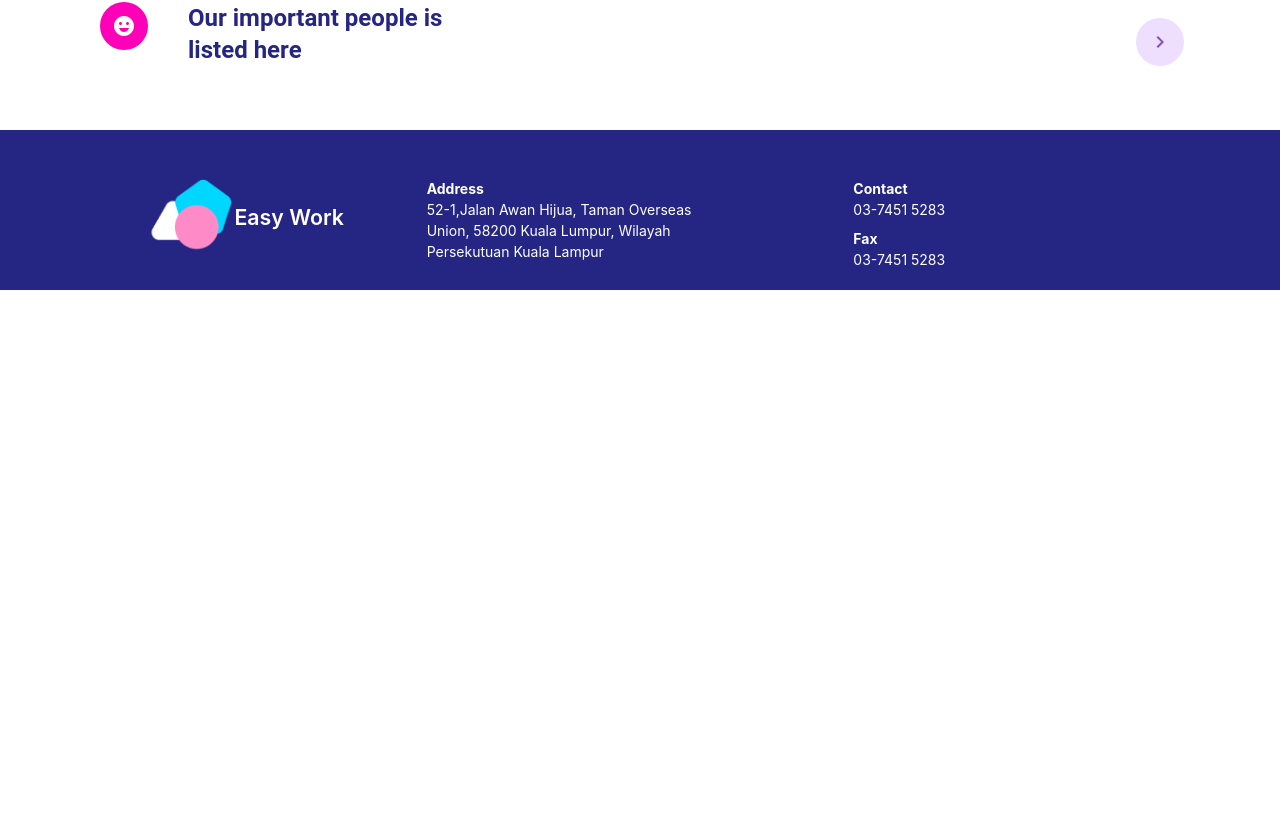
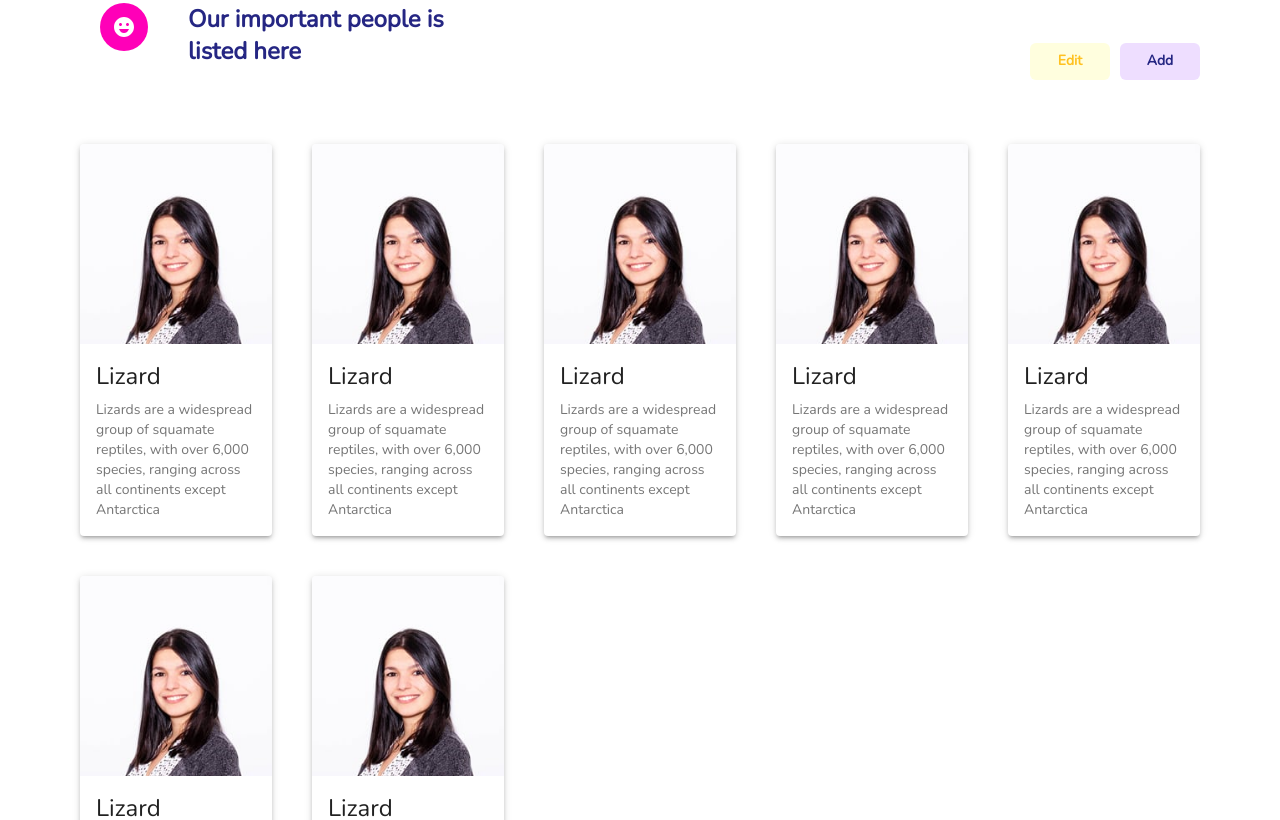
Before and after one commit to Hashamjavedofficial/finology-asses, a React (Create React App) app: page / in a window 1280 px wide. Shown: the part 2080-2900 px from the top of the page. Before the commit the page ends 2370 px from the top, so only its background shows below. Built offline with nearby package versions, Linux system fonts and the light colour scheme.

Commit message:
card layout created for people

```diff
--- a/public/index.html
+++ b/public/index.html
@@ -15,6 +15,8 @@
       user's mobile device or desktop. See https://developers.google.com/web/fundamentals/web-app-manifest/
     -->
     <link rel="manifest" href="%PUBLIC_URL%/manifest.json" />
+    <link rel="preconnect" href="https://fonts.gstatic.com">
+    <link href="https://fonts.googleapis.com/css2?family=Nunito:wght@300&display=swap" rel="stylesheet">
     <!--
       Notice the use of %PUBLIC_URL% in the tags above.
       It will be replaced with the URL of the `public` folder during the build.
--- a/src/components/People.jsx
+++ b/src/components/People.jsx
@@ -1,14 +1,16 @@
 import React from "react";
-import { IconButton, Typography } from "@material-ui/core";
+import { IconButton, Typography, Button } from "@material-ui/core";
 import EmojiEmotionsIcon from "@material-ui/icons/EmojiEmotions";
-import ChevronRightIcon from "@material-ui/icons/ChevronRight";
 
-import usePeopleStyles from "../styles/People";
+import PeopleCard from "./PeopleCard";
+
+import { usePeopleStyles } from "../styles/People";
+import clsx from "clsx";
 
 const People = (props) => {
   const classes = usePeopleStyles();
   return (
-    <div className="md:pl-20 sm:pl-6 my-10 lg:mt-40 md:mt-32 sm:mt-32">
+    <div className="md:px-20 sm:px-6 my-10 lg:mt-40 md:mt-32 sm:mt-32">
       <div className="grid lg:grid-cols-3 md:grid-cols-2 sm:grid-cols-1 lg:mb-16 sm:mb-6">
         <div className="pl-5 flex justify-between">
           <div>
@@ -29,12 +31,39 @@ const People = (props) => {
           </div>
         </div>
         <div></div>
-        <div className="flex justify-end md:col-span-2 lg:col-span-1 lg:pr-24 sm:pr-8 items-end">
+        <div className="flex justify-end md:col-span-2 lg:col-span-1 sm:mt-10 items-end">
           <div>
-            <IconButton className={classes.SliderButton}>
-              <ChevronRightIcon />
-            </IconButton>
+            <Button className={clsx(classes.EditButton, classes.ButtonExtra)}>
+              Edit
+            </Button>
+            <Button className={clsx(classes.AddButton, classes.ButtonExtra)}>
+              Add
+            </Button>
           </div>
+        </div>
+      </div>
+
+      <div className="grid gap-10 lg:grid-cols-5 md:grid-cols-3 sm:grid-cols-2">
+        <div>
+          <PeopleCard />
+        </div>
+        <div>
+          <PeopleCard />
+        </div>
+        <div>
+          <PeopleCard />
+        </div>
+        <div>
+          <PeopleCard />
+        </div>
+        <div>
+          <PeopleCard />
+        </div>
+        <div>
+          <PeopleCard />
+        </div>
+        <div>
+          <PeopleCard />
         </div>
       </div>
     </div>
--- /dev/null
+++ b/src/components/PeopleCard.jsx
@@ -0,0 +1,34 @@
+import React from "react";
+import {
+  Card,
+  CardActionArea,
+  CardContent,
+  CardMedia,
+  Typography,
+} from "@material-ui/core";
+
+import { usePeopleCardStyles } from "../styles/People";
+
+import ImageTest from "../assets/4-people/tania-ferreira.jpg";
+
+const PeopleCard = (props) => {
+  const classes = usePeopleCardStyles();
+  return (
+    <Card elevation={3}>
+      <CardActionArea>
+        <CardMedia image={ImageTest} className={classes.CardImage} />
+        <CardContent>
+          <Typography gutterBottom variant="h5" component="h2">
+            Lizard
+          </Typography>
+          <Typography variant="body2" color="textSecondary" component="p">
+            Lizards are a widespread group of squamate reptiles, with over 6,000
+            species, ranging across all continents except Antarctica
+          </Typography>
+        </CardContent>
+      </CardActionArea>
+    </Card>
+  );
+};
+
+export default PeopleCard;
--- a/src/index.css
+++ b/src/index.css
@@ -14,9 +14,7 @@ html{
 
 body {
   margin: 0;
-  font-family: -apple-system, BlinkMacSystemFont, 'Segoe UI', 'Roboto', 'Oxygen',
-    'Ubuntu', 'Cantarell', 'Fira Sans', 'Droid Sans', 'Helvetica Neue',
-    sans-serif;
+  font-family: 'Nunito', sans-serif;
   -webkit-font-smoothing: antialiased;
   -moz-osx-font-smoothing: grayscale;
   overflow-x: hidden !important;
--- a/src/styles/People.js
+++ b/src/styles/People.js
@@ -1,6 +1,6 @@
 import { makeStyles } from "@material-ui/core";
 
-const usePeopleStyles = makeStyles((theme) => ({
+export const usePeopleStyles = makeStyles((theme) => ({
   EmojiButton: {
     color: "white",
     background: "#ff00b8",
@@ -12,14 +12,37 @@ const usePeopleStyles = makeStyles((theme) => ({
   HeadingText: {
     fontWeight: "bold",
   },
-  SliderButton: {
+  EditButton: {
+    backgroundColor: "#fffede",
+    color: "#ffc120",
+    fontWeight: "bold",
+    "&:hover": {
+      backgroundColor: "#ffc120",
+      color: "#fffede",
+    },
+  },
+  ButtonExtra: {
+    width: "5rem",
+    borderRadius: "6px",
+  },
+  AddButton: {
     backgroundColor: "#eedeff",
-    color: "#8251bc",
+    color: theme.palette.primary.main,
+    fontWeight: "bold",
+    marginLeft: "10px",
+
     "&:hover": {
-      backgroundColor: "#8251bc",
+      backgroundColor: theme.palette.primary.main,
       color: "#eedeff",
     },
   },
 }));
 
-export default usePeopleStyles;
+export const usePeopleCardStyles = makeStyles((theme) => ({
+  CardImage: {
+    height: "200px",
+    [theme.breakpoints.down("md")]: {
+      height: "150px",
+    },
+  },
+}));
--- a/src/utils/theme.js
+++ b/src/utils/theme.js
@@ -9,4 +9,19 @@ export const theme = createMuiTheme({
       main: "#fcd124",
     },
   },
+  typography: {
+    fontFamily: ["Nunito", "sans-serif"],
+  },
+  overrides: {
+    MuiButton: {
+      root: {
+        textTransform: "none",
+      },
+    },
+  },
+  props: {
+    MuiButton: {
+      disableRipple: true,
+    },
+  },
 });
```
